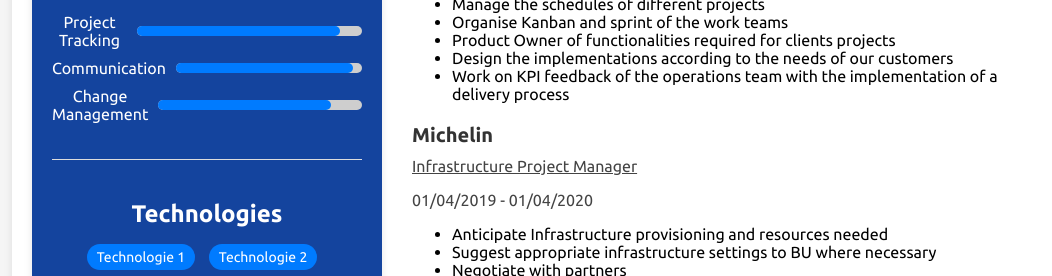
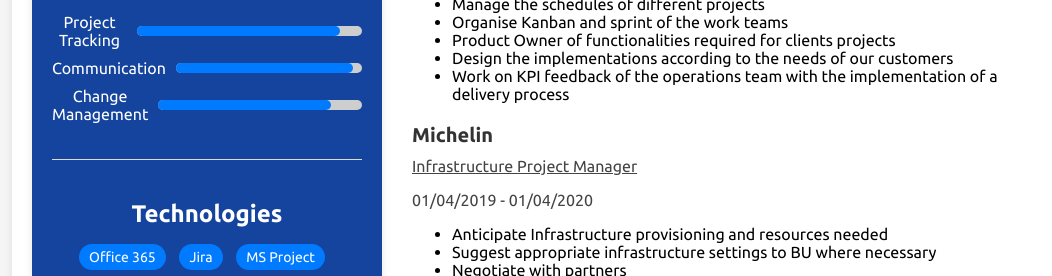
Before and after one commit to zzM0rpheus/zzM0rpheus.github.io, a plain HTML site: page index.html in a window 1280 px wide. Shown: the part 509-785 px from the top of the page, without its empty margins (108-1160 px from the left). Drawn offline with Linux system fonts and the light colour scheme.

Commit message:
Add Technologies

```diff
--- a/index.html
+++ b/index.html
@@ -229,9 +229,9 @@
                     <div class="section-profile">
                         <h2>Technologies</h2>
                         <ul class="skills">
-                            <li>Technologie 1</li>
-                            <li>Technologie 2</li>
-                            <li>Technologie 3</li>
+                            <li>Office 365</li>
+                            <li>Jira</li>
+                            <li>MS Project</li>
                         </ul>
                     </div>
                 </div>
```
